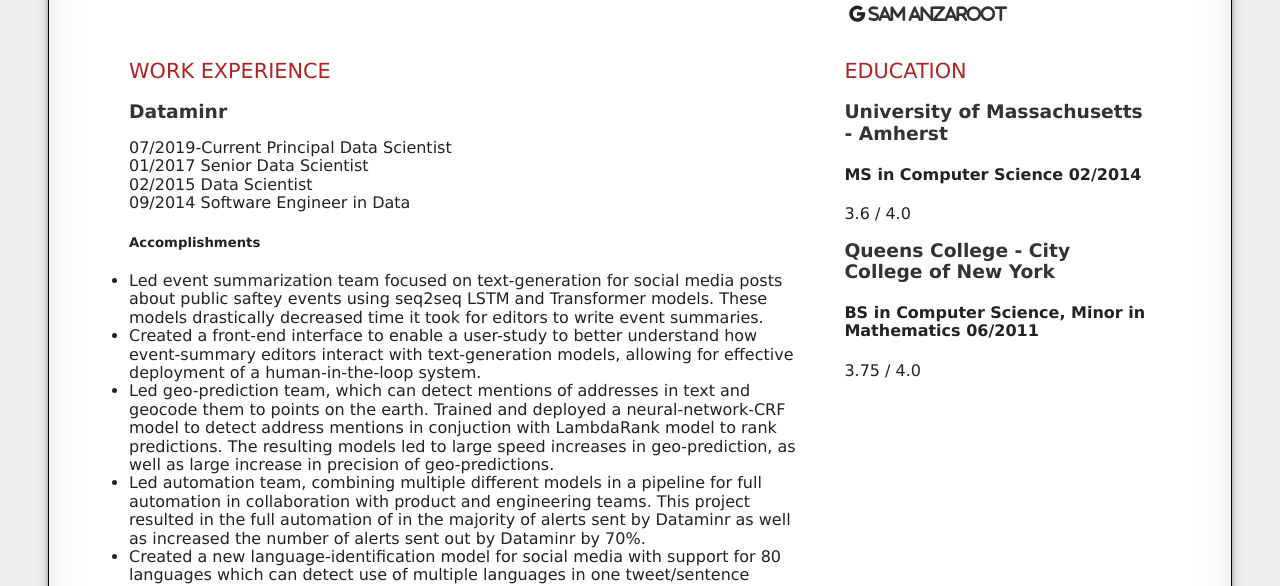
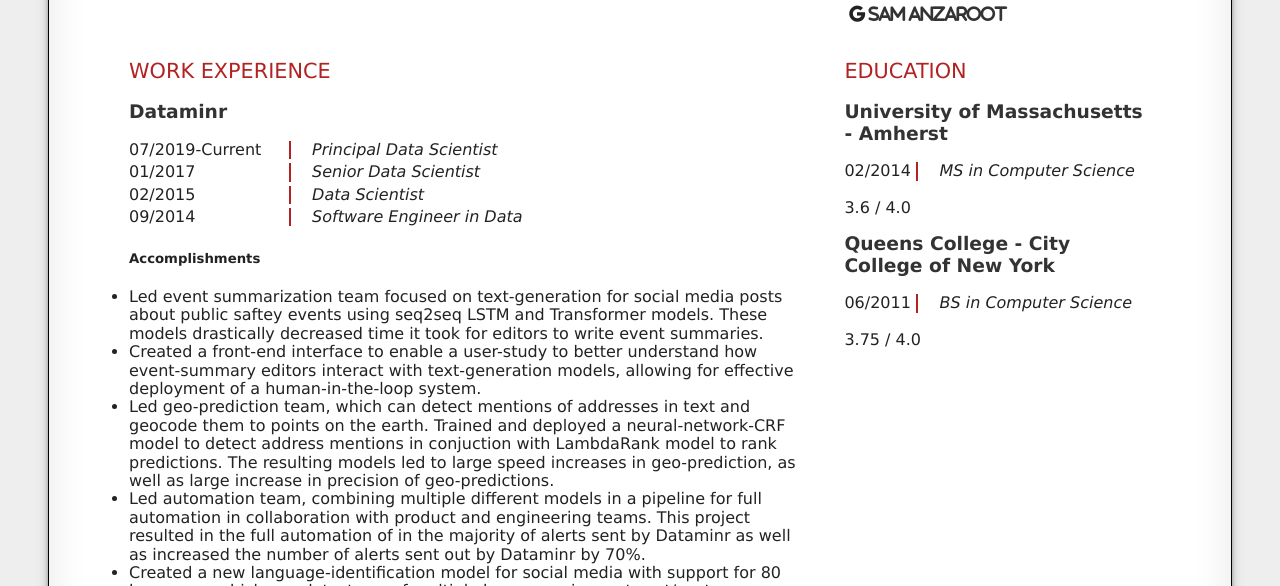
Before and after one commit to samanz/samanz.com, a website built with Parcel: page resume/index.html in a window 1280 px wide. Shown: the part 214-800 px from the top of the page. Built offline with nearby package versions, Linux system fonts and the light colour scheme.

Commit message:
Update layout

```diff
--- a/resume/css/layout.css
+++ b/resume/css/layout.css
@@ -147,3 +147,27 @@
     font-weight:normal;
     font-size:1em;
 }
+
+#education h4 {
+    padding: 0;
+    margin: 0;
+    font-weight: normal;
+    font-size:1em;
+}
+
+span.date {
+    display: inline-block;
+    width: 10em;
+    border-right: 2px solid firebrick;
+    margin: 2px 0;
+}
+
+span.title {
+    font-style: italic;
+    margin-left: 1em;
+}
+
+
+#education span.date {
+    width:4.5em;
+}
--- a/resume/index.html
+++ b/resume/index.html
@@ -43,7 +43,9 @@
      <h2>Education</h2>
       <p>
         <h3><a href = "https://www.cics.umass.edu/">University of Massachusetts - Amherst</a></h3>
-        <h4>MS in Computer Science <span class = "month">02</span>/<span class = "year">2014</span></h4>
+        <p class = "titles">
+          <h4><span class = "date"><span class = "month">02</span>/<span class = "year">2014</span></span> <span class = "title">MS in Computer Science</span></h4>
+         </p>
         <p class = "GPA"><span class = "score">3.6</span> <span class = "outof">/ 4.0</span></p>
         <section class = "coursework">
           <h5>Graduate level coursework</h5>
@@ -63,7 +65,9 @@
       </p>
       <p>
         <h3><a href = "https://www.cs.qc.cuny.edu/index-1.html">Queens College - City College of New York</a></h3>
-        <h4>BS in Computer Science, Minor in Mathematics <span class = "month">06</span>/<span class = "year">2011</span></h4>
+        <p class = "titles">
+          <h4><span class = "date"><span class = "month">06</span>/<span class = "year">2011</span></span> <span class = "title">BS in Computer Science</span></h4>
+         </p>
         <p class = "GPA"><span class = "score">3.75</span> <span class = "outof">/ 4.0</span></p>
         <section class = "coursework">
           <h5>Graduate level coursework</h5>
@@ -101,6 +105,13 @@
            <li>Hadoop</li>
            <li>Postgresl - SQL</li>
          </ul>
+         <h3>Tools</h3>
+         <ul>
+           <li>Node</li>
+           <li>JQuery</li>
+           <li>JIRA</li>
+           <li>Git</li>
+         </ul>
        </p>
      </section>
     <section id = "work">
@@ -108,10 +119,10 @@
        <p>
          <h3><a href = "http://www.dataminr.com">Dataminr</a></h3>
          <p class = "titles">
-          <h4><span class = "date"><span class = "month">07</span>/<span class = "year">2019</span>-Current</span> Principal Data Scientist</h4>
-          <h4><span class = "date"><span class = "month">01</span>/<span class = "year">2017</span></span> Senior Data Scientist</h4>
-          <h4><span class = "date"><span class = "month">02</span>/<span class = "year">2015</span></span> Data Scientist</h4>
-          <h4><span class = "date"><span class = "month">09</span>/<span class = "year">2014</span></span> Software Engineer in Data</h4>
+          <h4><span class = "date"><span class = "month">07</span>/<span class = "year">2019</span>-Current</span> <span class = "title">Principal Data Scientist</span></h4>
+          <h4><span class = "date"><span class = "month">01</span>/<span class = "year">2017</span></span> <span class = "title">Senior Data Scientist</span></h4>
+          <h4><span class = "date"><span class = "month">02</span>/<span class = "year">2015</span></span> <span class = "title">Data Scientist</span></h4>
+          <h4><span class = "date"><span class = "month">09</span>/<span class = "year">2014</span></span> <span class = "title">Software Engineer in Data</span></h4>
          </p>
          <h5>Accomplishments</h5>
          <ul>
@@ -129,7 +140,10 @@
        </p>
        <p>
          <h3><a href = "https://labs.oracle.com/pls/apex/f?p=LABS:location:0::::P23_LOCATION_ID:26">Oracle Labs - East</a></h3>
-         <h4>Research Internship <span class = "month">02</span>/<span class = "year">2014</span> - <span class = "month">06</span>/<span class = "year">2014</span></h4>
+
+         <p class = "titles">
+          <h4><span class = "date"><span class = "month">02</span>/<span class = "year">2014</span>-<span class = "month">06</span>/<span class = "year">2014</span></span> <span class = "title">Research Intern</span></h4>
+         </p>
          <h5>Accomplishments</h5>
          <ul>
           <li>Investigated methods for highly parallel probabilistic inference on conditional random
@@ -140,7 +154,10 @@
        </p>
        <p>
         <h3><a href = "http://www.iesl.cs.umass.edu/">IESL lab - University of Massachusetts - Amherst</a></h3>
-        <h4>Research Assistant <span class = "month">09</span>/<span class = "year">2011</span>-<span class = "month">02</span>/<span class = "year">2014</span></h4>
+        <p class = "titles">
+          <h4><span class = "date"><span class = "month">09</span>/<span class = "year">2011</span>-<span class = "month">02</span>/<span class = "year">2014</span></span> <span class = "title">Research Assistant</span></h4>
+         </p>
+
         <h4>Advisor: Andrew McCallum</h4>
         <h5>Accomplishments</h5>
         <ul>
@@ -153,7 +170,10 @@
       <h2>Volunteer experience</h2>
       <p>
         <h3><a href = "https://www.datakind.org/">Datakind</a> </h3>
-        <h4>Data Science Volunteer <span class = "month">03</span>/<span class = "year">2016</span> -  <span class = "month">09</span>/<span class = "year">2016</span></h4>
+        <p class = "titles">
+          <h4><span class = "date"><span class = "month">03</span>/<span class = "year">2016</span>-<span class = "month">09</span>/<span class = "year">2016</span></span> <span class = "title">Data Science Volunteer</span></h4>
+        </p>
+
         <h5>Accomplishments</h5>
         <ul>
           <li>Implemented methods for automatically extracting meta-data from research documents to assist researchers in performing systematic version of literature reviews.</li>
```
